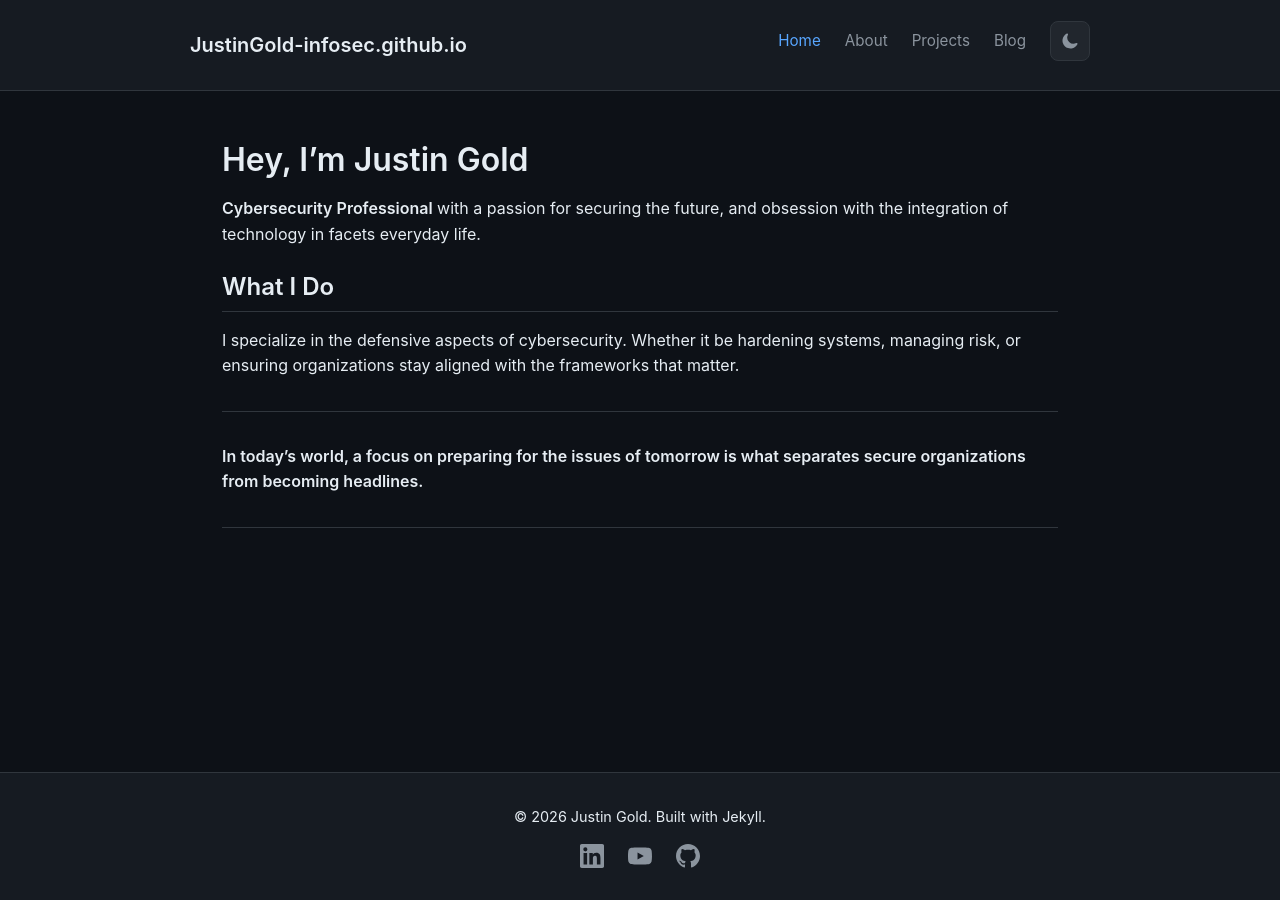
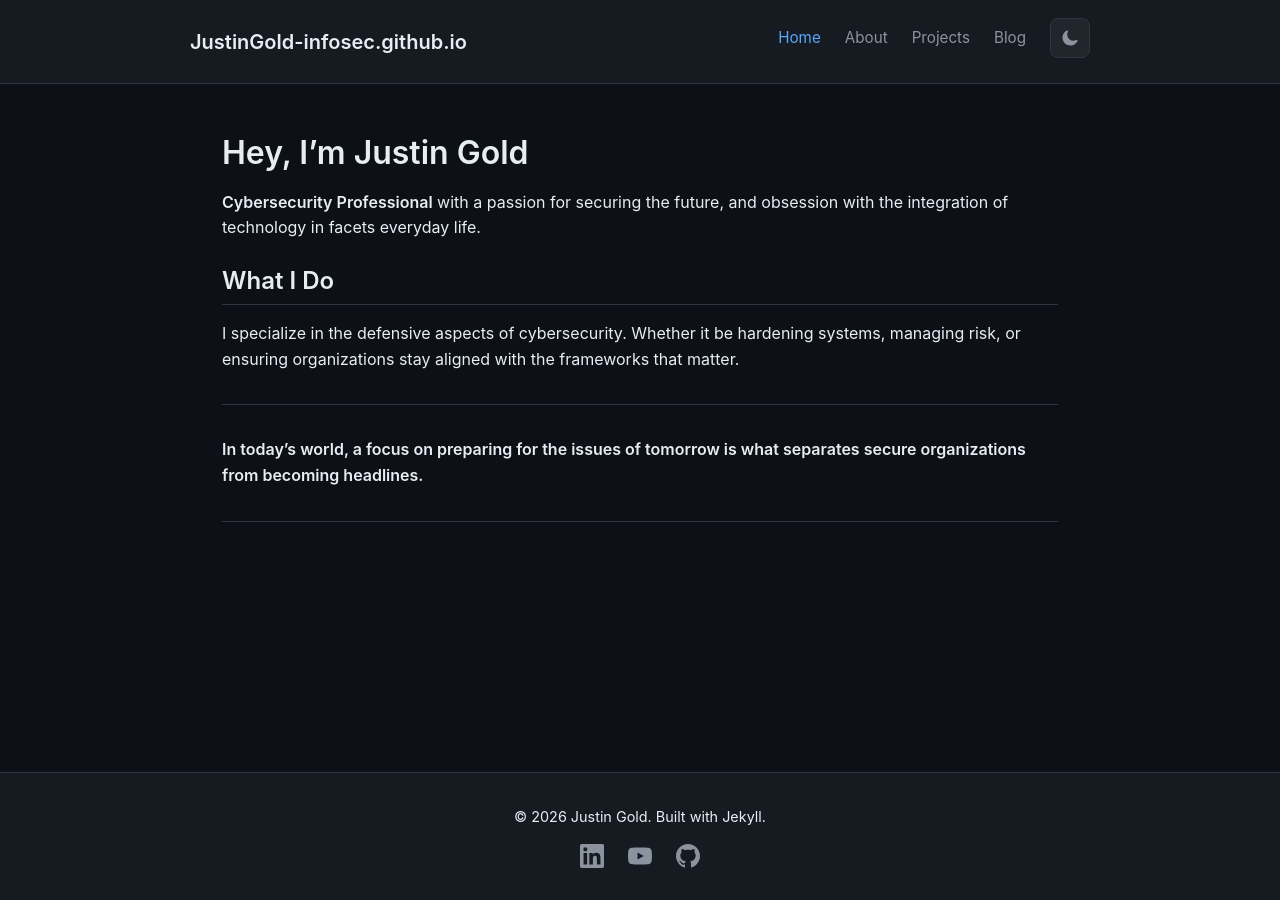
Before and after one commit to JustinGold-infosec/JustinGold-infosec.github.io, a Jekyll site: the page built from index.md, in a window 1280 px wide. Built offline with Jekyll 4.4.1, drawn with Linux system fonts in a browser that asks for light colours.

Commit message:
Update default.html

```diff
--- a/_layouts/default.html
+++ b/_layouts/default.html
@@ -77,7 +77,7 @@
     header {
       background-color: var(--bg-secondary);
       border-bottom: 1px solid var(--border);
-      padding: .3rem 2rem;
+      padding: .1rem 2rem;
       position: sticky;
       top: 0;
       z-index: 1000;
```
